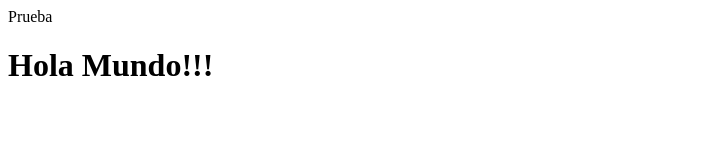
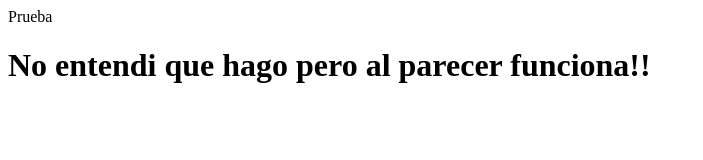
Before and after one commit to MIPinf/Estudio, a plain HTML site: page Repost/index.html in a window 1280 px wide. Shown: the whole page, without its empty margins (0-703 px from the left). Drawn offline with Linux system fonts and the light colour scheme.

Commit message:
compresion de html

```diff
--- a/Repost/index.html
+++ b/Repost/index.html
@@ -7,6 +7,6 @@
         <title>Prueba</title>
     </head>
     <body>
-        <h1>Hola Mundo!!!</h1>
+        <h1>No entendi que hago pero al parecer funciona!!</h1>
     </body>
 </html>
```
